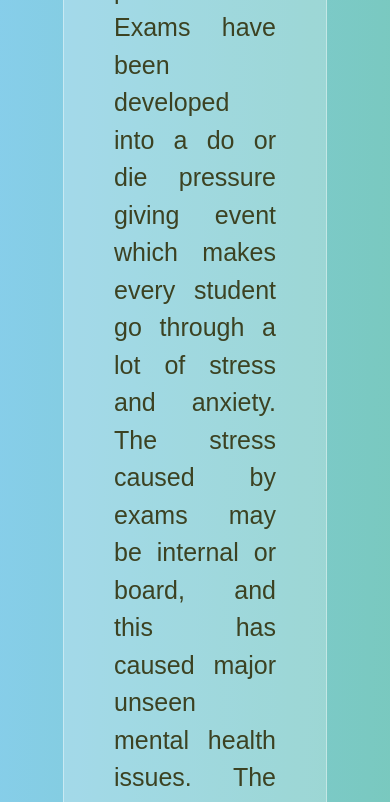
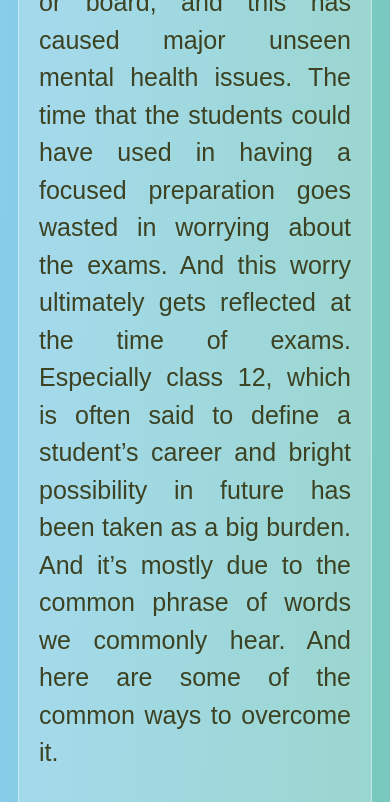
Before and after one commit to basantaad817/softwarica_blog, a plain HTML site: page index.html in a window 390 px wide. Shown: the part 572-1374 px from the top of the page. Drawn offline with Linux system fonts and the light colour scheme.

Commit message:
responsive

```diff
--- a/style.css
+++ b/style.css
@@ -89,6 +89,10 @@ li span {
   color: #9b1c71;
 }
 @media (max-width: 1150px) {
+    .article{
+        margin: 10px;
+        padding: 20px;
+    }
     .column{
         flex-wrap: wrap;
     }
```
